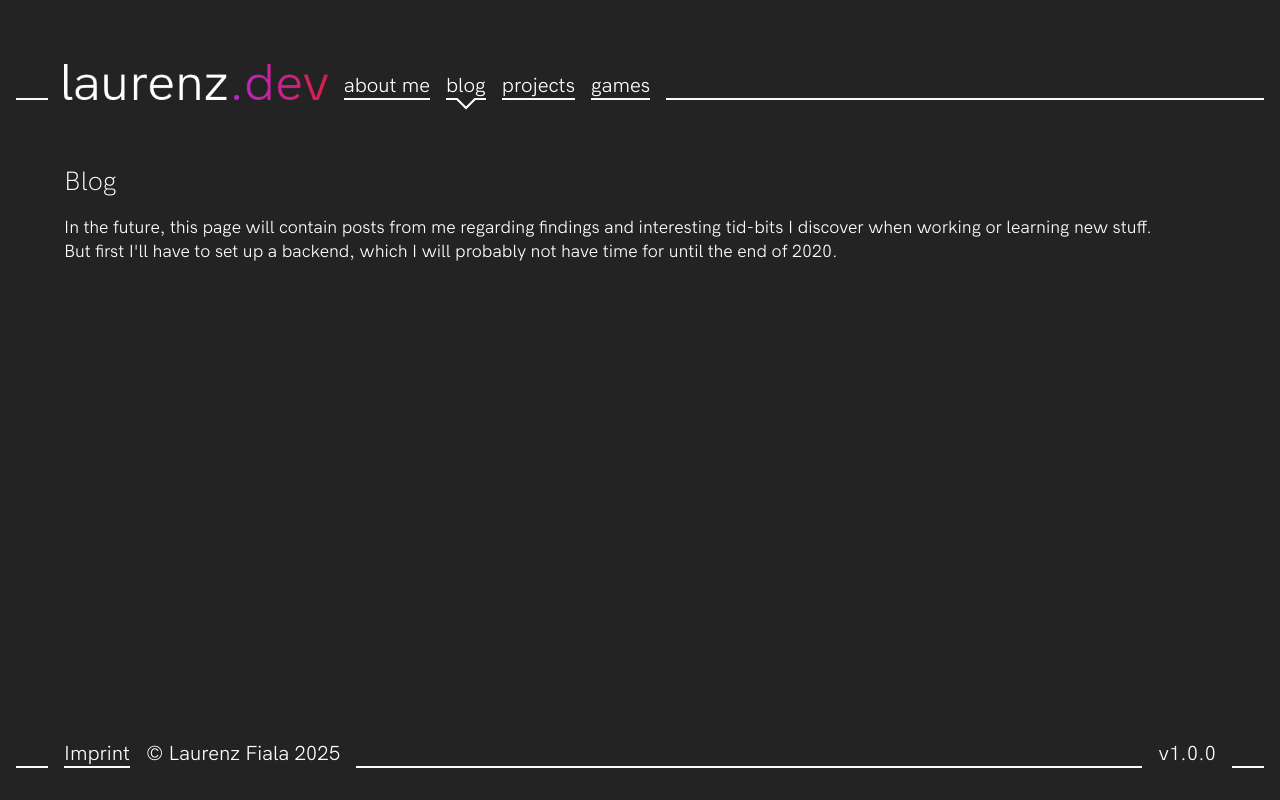
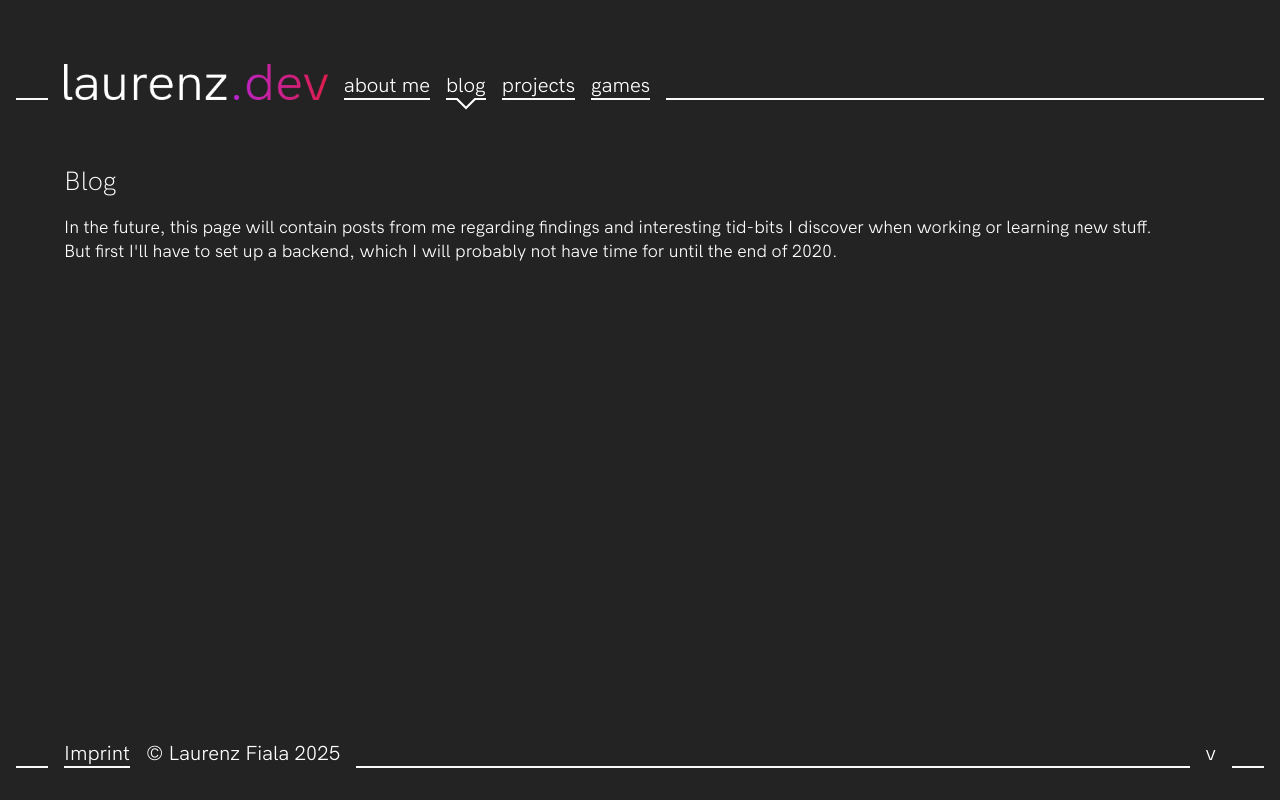
Before and after one commit to laurenzfiala/laurenz-dev, a Vue app: page /blog in a window 1280 px wide. Built offline with nearby package versions, Linux system fonts and the light colour scheme.

Commit message:
+ add .htaccess + add current package version

```diff
--- a/src/components/Footer.vue
+++ b/src/components/Footer.vue
@@ -6,7 +6,7 @@
       <div>&copy; Laurenz Fiala {{ currentYear }}</div>
       <div class="footer-line mx-1"></div>
       <div class="text-align-right">
-        <div class="version">v1.0.0</div>
+        <div class="version" title="yes, i like semver!">v{{ currentVersion }}</div>
       </div>
       <div class="footer-line ml-1 fixed"></div>
     </footer>
@@ -19,6 +19,7 @@ import { Component, Vue } from 'vue-property-decorator';
 @Component
 export default class Footer extends Vue {
   public currentYear: string = new Date().getFullYear() + '';
+  public currentVersion: string = process.env.VUE_APP_VERSION;
 }
 </script>
 
--- /dev/null
+++ b/vue.config.js
@@ -0,0 +1,2 @@
+// set current version upon build
+process.env.VUE_APP_VERSION = require('./package.json').version;
```
Also changed, not shown: 1 other file (tests, documents, lock files or other folders).
